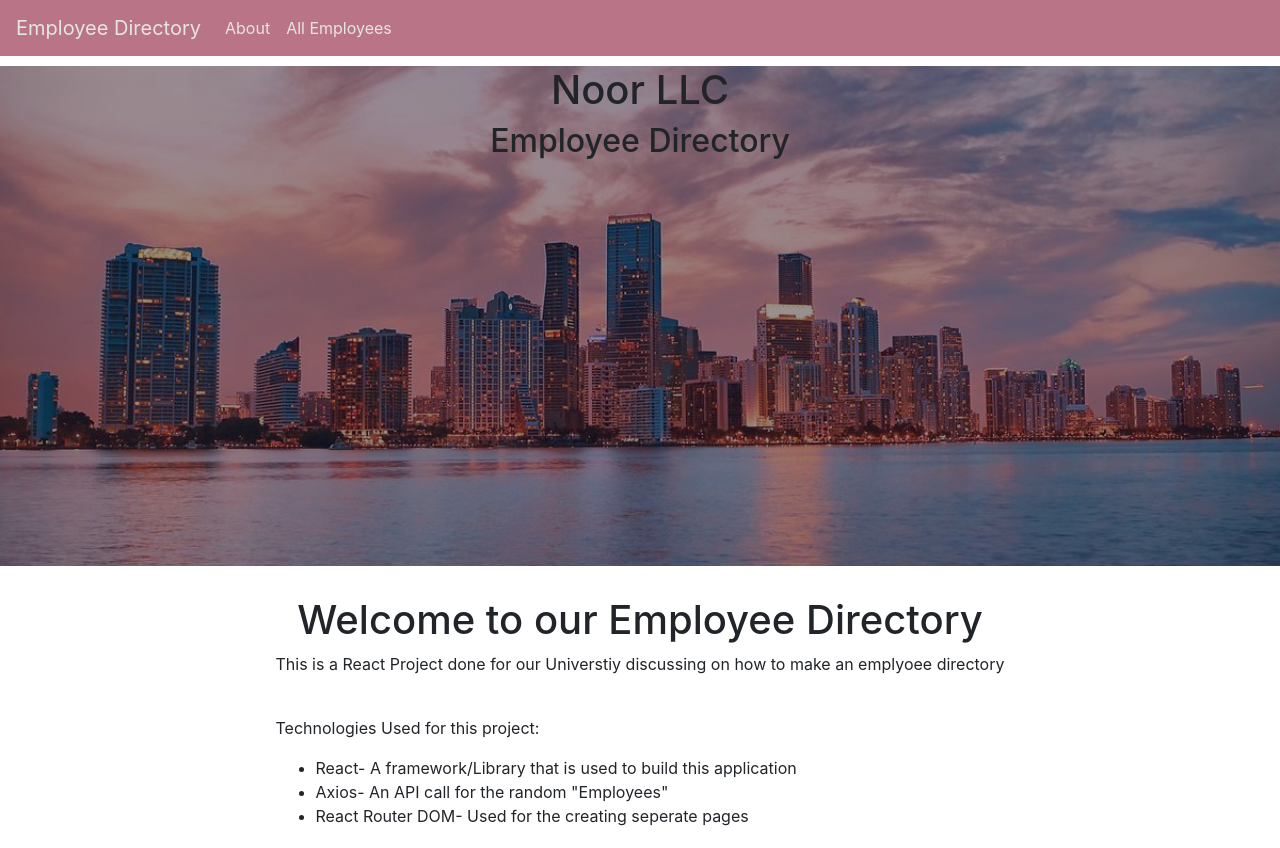
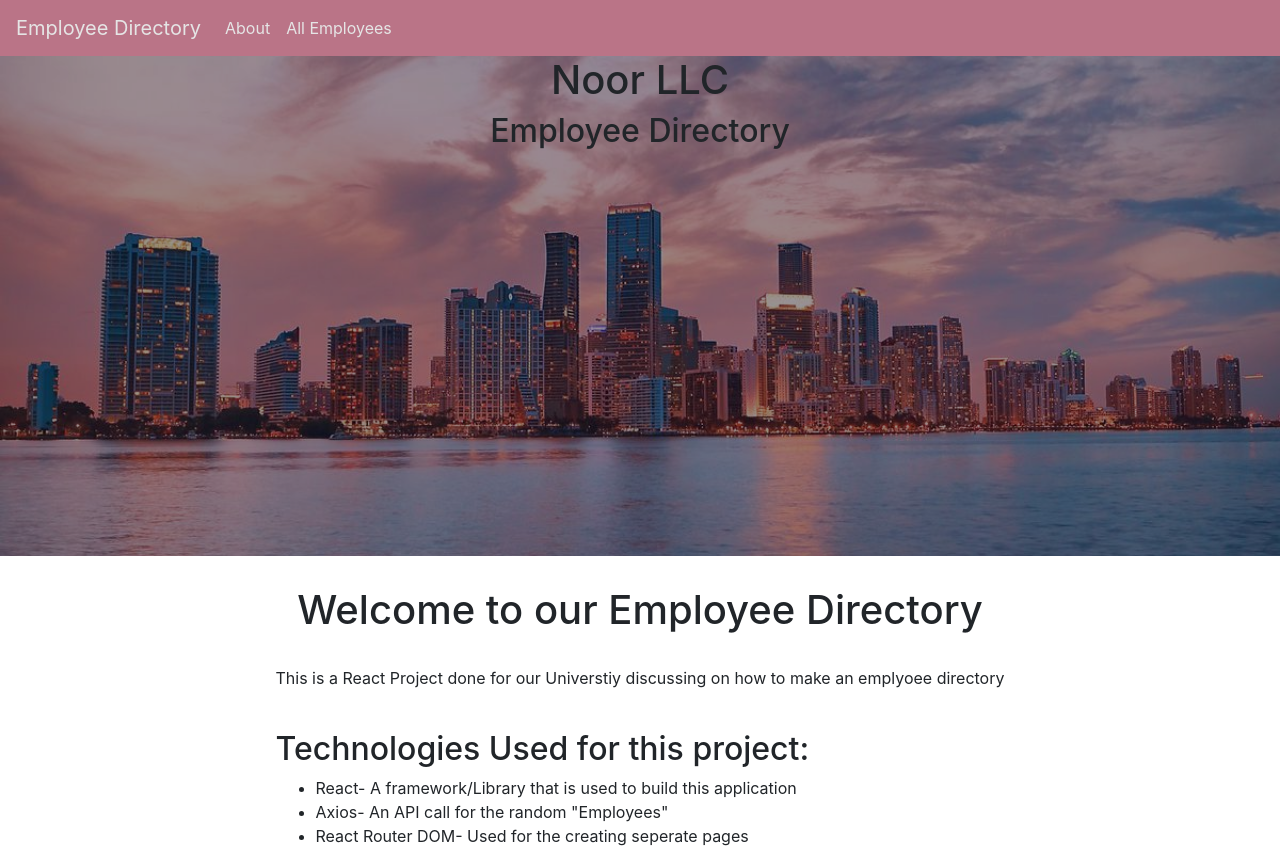
Before and after one commit to noormir1295/React-Employee-Directory, a React (Create React App) app in the folder employee-app/: page / in a window 1280 px wide. Shown: the top 848 px of the page. Built offline with nearby package versions, Linux system fonts and the light colour scheme.

Commit message:
adding css

```diff
--- a/employee-app/src/components/Navbar/styles.css
+++ b/employee-app/src/components/Navbar/styles.css
@@ -3,7 +3,6 @@ nav.navbar.navbar-default {
 }
 .navbar {
   background: #BA7487;
-  margin-bottom: 10px;
 }
 
 .nav-link, .navbar-brand {
--- a/employee-app/src/pages/About.js
+++ b/employee-app/src/pages/About.js
@@ -15,13 +15,14 @@ function About() {
                 <Row>
                     <Col  size="md-12">
                         <h1>  Welcome to our Employee Directory</h1>
+                        <br></br>
                     </Col>
                 </Row>
                 <Row>
                     <Col size="md-12">
                         <p>This is a React Project done for our Universtiy discussing on how to make an emplyoee directory</p>
                         <br></br>
-                        <p>Technologies Used for this project:</p>
+                        <h2>Technologies Used for this project:</h2>
                         <ul>
                             <li>React- A framework/Library that is used to build this application</li>
                             <li>Axios- An API call for the random "Employees"</li>
--- a/employee-app/src/pages/Employees.js
+++ b/employee-app/src/pages/Employees.js
@@ -11,7 +11,7 @@ import "./styles.css";
         state= {
             allResults: [],
             allResultsParsed:[],
-            results: []
+            results:[]
         };
          componentDidMount() {
     API.findPeople().then(res => {
@@ -55,6 +55,7 @@ import "./styles.css";
           <h1 className='text-center'>Noor LLC Employees</h1>
           <form className='search-form form-inline'>
               <div>
+
                     <input className="employeeSearch" placeholder="Search for Employee's Last Name" onChange={this.handleSearchLast}/>
               </div>
           </form>
@@ -72,7 +73,7 @@ import "./styles.css";
                     DOB={employees.dob.date}
                     phoneNum={employees.phone}
                     email={employees.email}
-
+                    ssn={employees.id.value}
                   />
                 </Column>
               ))
--- a/employee-app/src/pages/styles.css
+++ b/employee-app/src/pages/styles.css
@@ -2,7 +2,9 @@
     margin-left: auto;
     margin-right: auto;
     justify-content: center;
+    margin-top: 10px;
 }
+
 
 input {
 width: 270px;
@@ -10,5 +12,5 @@ height: 30px;
 padding: 10px;
 border-radius: 20px;
 margin: 10px;
-justify-content: center;
+background-color: #f6f6f6;;
 }
```
